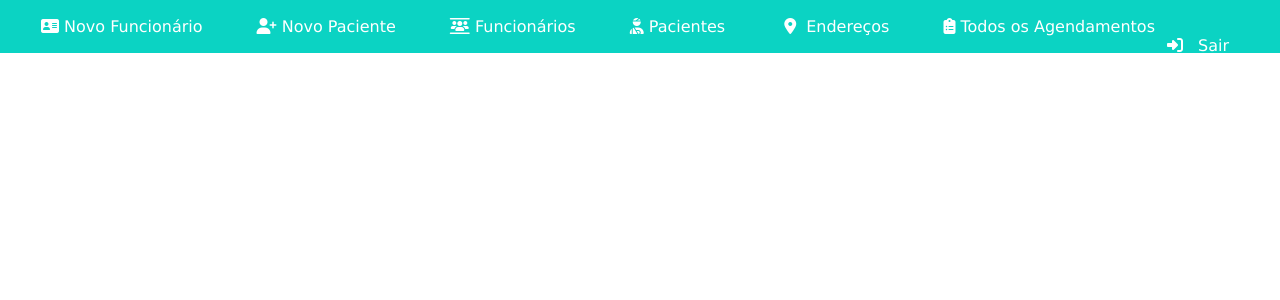
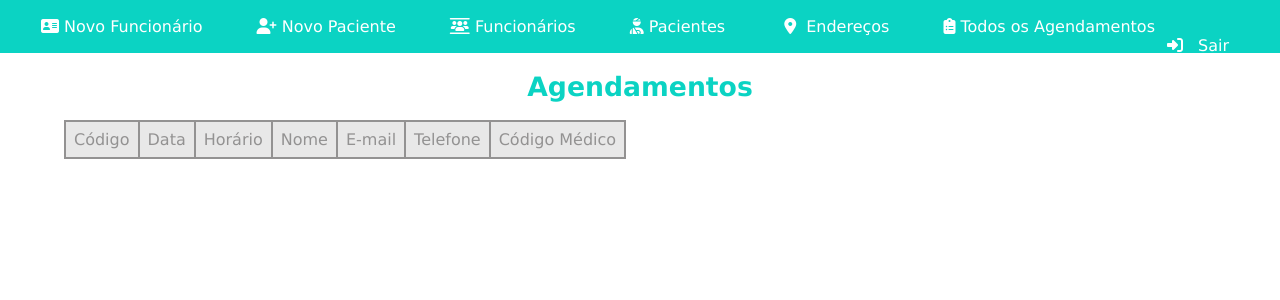
Before and after one commit to Pablo321123/Clinica-VF, a Django app: page /todosagendamentos in a window 1280 px wide. Shown: the top 300 px of the page. Run offline with Django 5.2, Linux system fonts and the light colour scheme; data that the repository does not hold is empty; some libraries are stand-ins or nearby versions.

Commit message:
Tela Endereços e Agendamentos HTML e Django

```diff
--- a/trabalho/clinica/templates/clinica/todosagendamentos.html
+++ b/trabalho/clinica/templates/clinica/todosagendamentos.html
@@ -19,6 +19,34 @@
         </ul>
     </div>
 
+    <div class="intro">
+        <h1>Agendamentos</h1>
+    </div>
+    <div class="exibirfunc">
+        <table class="tabelada">
+            <tr class="init">
+                <td>Código</td>
+                <td>Data</td>
+                <td>Horário</td>
+                <td>Nome</td>
+                <td>E-mail</td>
+                <td>Telefone</td>
+                <td>Código Médico</td>
+            </tr>
+            {% for age in agendamentos %}
+            <tr>
+                <td>{{age.codigo}}</td>
+                <td>{{age.data_agenda}}</td>
+                <td>{{age.horario}}</td>
+                <td>{{age.nome}}</td>
+                <td>{{age.email}}</td>
+                <td>{{age.telefone}}</td>
+                <td>{{age.codigomedico}}</td>
+            </tr>
+            {% endfor %}
+        </table>
+    </div>
+
     <script src="https://kit.fontawesome.com/abceda3d36.js" crossorigin="anonymous"></script>
 </body>
 </html>
--- a/trabalho/clinica/views.py
+++ b/trabalho/clinica/views.py
@@ -54,7 +54,8 @@ def indexClinica(request):
     return render(request, 'clinica/index.html')
 
 def enderecosClinica(request):
-    return render(request, 'clinica/enderecos.html')
+    enderecos = Endereco.objects.all().order_by('cep')
+    return render(request, 'clinica/enderecos.html', {'enderecos':enderecos})
 
 def galeriaClinica(request):
     return render(request, 'clinica/galeria.html')
@@ -99,7 +100,8 @@ def pacientesClinica(request):
     return render(request, 'clinica/pacientes.html', {'pacientes': pacientes})
 
 def todosAgendamentosClinica(request):
-    return render(request, 'clinica/todosagendamentos.html')
+    agendamentos = Agenda.objects.all().order_by('codigo')
+    return render(request, 'clinica/todosagendamentos.html', {'agendamentos':agendamentos})
 
 def funcionariosClinica(request):
     funcionarios = Funcionario.objects.all().order_by('codigo')
```
Also changed, not shown: trabalho/clinica/templates/clinica/enderecos.html (+23 -0 lines).
